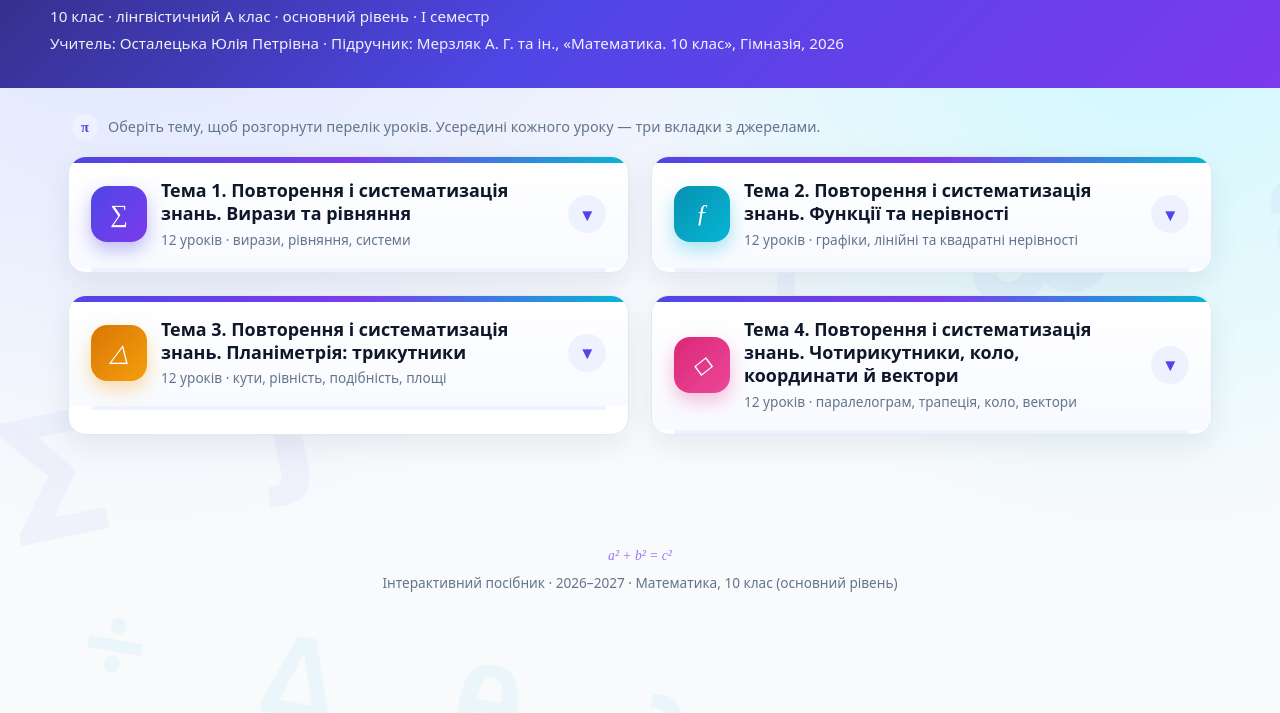
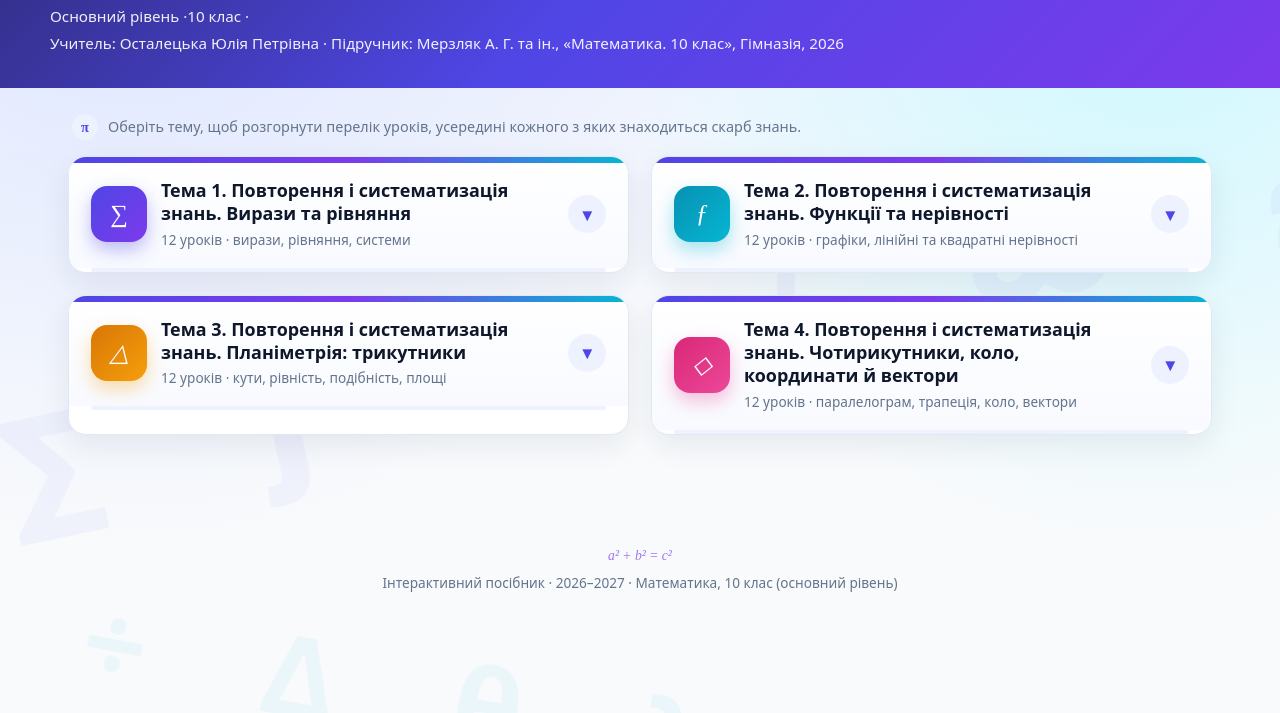
Before and after one commit to JuliaOstaletska/nush_10_osnovny_piven, a plain HTML site: page index.html in a window 1280 px wide. Shown: the part 87-800 px from the top of the page. Drawn offline with Linux system fonts and the light colour scheme.

Commit message:
Revise text in index.html for better clarity
Updated the introductory text and section hint for clarity.

```diff
--- a/index.html
+++ b/index.html
@@ -277,13 +277,13 @@
 <header class="top">
   <div class="inner">
     <h1><span class="pi-badge">π</span> Інтерактивний посібник з математики</h1>
-    <p>10 клас · лінгвістичний А клас · основний рівень · I семестр</p>
+    <p> Основний рівень ·10 клас ·</p>
     <p>Учитель: Осталецька Юлія Петрівна · Підручник: Мерзляк А. Г. та ін., «Математика. 10 клас», Гімназія, 2026</p>
   </div>
 </header>
 
 <main>
-  <p class="section-hint">Оберіть тему, щоб розгорнути перелік уроків. Усередині кожного уроку — три вкладки з джерелами.</p>
+  <p class="section-hint">Оберіть тему, щоб розгорнути перелік уроків, усередині кожного з яких знаходиться скарб знань.</p>
 
   <div class="topics" id="topics">
 
```
